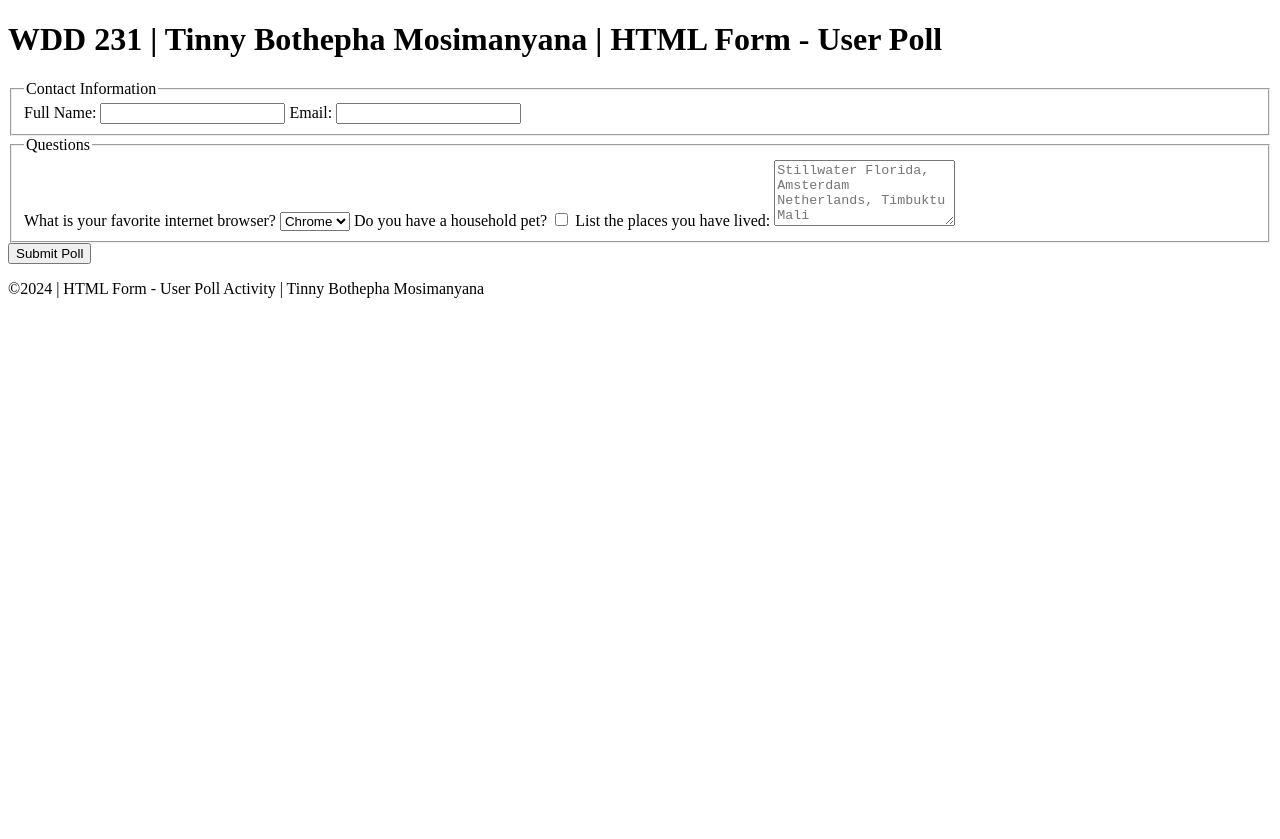
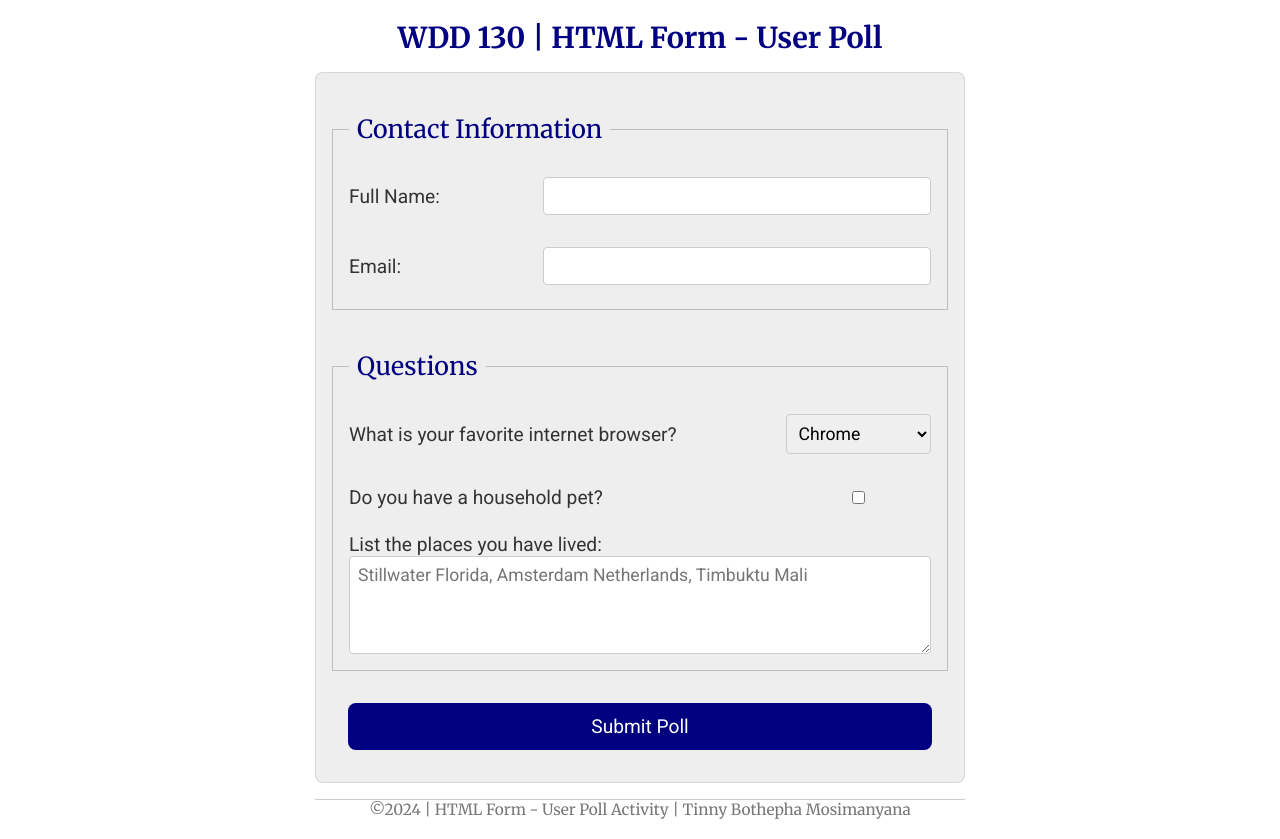
Before and after one commit to tmosimanyana/wdd130, a plain HTML site: page week5/poll-form.html in a window 1280 px wide. Before the commit the page ends 800 px from the top, so only its background shows below. Drawn offline with Linux system fonts and the light colour scheme.

Commit message:
files updated

```diff
--- a/week5/poll-form.html
+++ b/week5/poll-form.html
@@ -1,13 +1,17 @@
 <!DOCTYPE html>
 <html lang="en-us">
 <head>
-  <meta charset="utf-8">
-  <meta name="viewport" content="width=device-width, initial-scale=1">
+  <meta charset="UTF-8">
+  <meta name="viewport" content="width=device-width, initial-scale=1.0">
   <title>WDD 130 | HTML Form - User Poll</title>
+  <link rel="stylesheet" href="styles/poll-form.css">
+  <link rel="preconnect" href="https://fonts.googleapis.com">
+  <link rel="preconnect" href="https://fonts.gstatic.com" crossorigin>
+  <link href="https://fonts.googleapis.com/css2?family=Merriweather:wght@400;700&family=Roboto:wght@400;700&display=swap" rel="stylesheet">
 </head>
 <body>
   <header>
-    <h1>WDD 231 | Tinny Bothepha Mosimanyana | HTML Form - User Poll</h1>
+    <h1>WDD 130 | HTML Form - User Poll</h1>
   </header>
 
   <main>
@@ -15,15 +19,20 @@
       <!-- Contact Information Section -->
       <fieldset>
         <legend>Contact Information</legend>
+        <div class="form-item column2">
           <label for="fullname">Full Name:</label>
           <input type="text" id="fullname" name="fullname">
+        </div>
+        <div class="form-item column2">
           <label for="useremail">Email:</label>
           <input type="email" id="useremail" name="useremail">
+        </div>
       </fieldset>
 
       <!-- Questions Section -->
       <fieldset>
         <legend>Questions</legend>
+        <div class="form-item column1">
           <label for="browser">What is your favorite internet browser?</label>
           <select id="browser" name="browser">
             <option value="chrome">Chrome</option>
@@ -33,12 +42,15 @@
             <option value="brave">Brave</option>
             <option value="other">Other</option>
           </select>
-
+        </div>
+        <div class="form-item column1">
           <label for="pet">Do you have a household pet?</label>
           <input type="checkbox" id="pet" name="pet">
-
+        </div>
+        <div class="form-item">
           <label for="feedback">List the places you have lived:</label>
           <textarea id="feedback" name="feedback" rows="4" placeholder="Stillwater Florida, Amsterdam Netherlands, Timbuktu Mali"></textarea>
+        </div>
       </fieldset>
 
       <!-- Submit Button -->
--- /dev/null
+++ b/week5/styles/poll-form.css
@@ -0,0 +1,112 @@
+/* Universal Selector */
+* {
+    margin: 0;
+    padding: 0;
+    box-sizing: border-box;
+  }
+
+  /* Body Styling */
+  body {
+    font-family: 'Merriweather', Georgia, serif;
+    font-size: 1.2em;
+    color: #333;
+    background: #fff;
+    margin: 20px;
+  }
+
+  /* Header Styling */
+  header {
+    margin: 0 auto;
+    width: 650px;
+  }
+
+  h1 {
+    margin: 1rem;
+    font-size: 1.5em;
+    color: navy;
+    text-align: center;
+  }
+
+  /* Form Styling */
+  form {
+    width: 650px;
+    margin: 0 auto;
+    padding: 1rem;
+    border: 1px solid rgba(0, 0, 0, 0.1);
+    border-radius: 0.5rem;
+    background-color: #eee;
+    display: grid;
+  }
+
+  /* Fieldset Styling */
+  fieldset {
+    display: grid;
+    grid-gap: 1rem;
+    margin: 1rem 0;
+    border: 1px solid rgba(0, 0, 0, 0.2);
+    padding: 1rem;
+  }
+
+  legend {
+    padding: 0.5rem;
+    color: navy;
+    font-size: 1.3em;
+  }
+
+  /* Form Elements Styling */
+  label, input, button, select, textarea {
+    font-family: 'Roboto', Arial, sans-serif;
+  }
+
+  .form-item {
+    display: grid;
+    align-items: center;
+  }
+
+  /* Column Classes for Layout */
+  .column1 {
+    display: grid;
+    grid-template-columns: 3fr 1fr;
+    margin: 0.5rem 0;
+  }
+
+  .column2 {
+    display: grid;
+    grid-template-columns: 1fr 2fr;
+    margin: 0.5rem 0;
+  }
+
+  /* Input Fields Styling */
+  input, select, textarea {
+    padding: 0.5rem;
+    font-size: 1.1rem;
+    border: 1px solid #ccc;
+    border-radius: 0.25rem;
+    width: 100%;
+  }
+
+  /* Button Styling */
+  button {
+    margin: 1rem;
+    background-color: navy;
+    color: #fff;
+    border: none;
+    border-radius: 0.5rem;
+    padding: 0.75rem;
+    font-size: 1.2rem;
+    cursor: pointer;
+  }
+
+  button:hover {
+    background-color: darkgreen;
+  }
+
+  /* Footer Styling */
+  footer {
+    margin: 1rem auto 0;
+    width: 650px;
+    text-align: center;
+    font-size: 0.8em;
+    color: #777;
+    border-top: 1px solid #ccc;
+  }
```
Lines whose indentation alone changed are shown as unchanged.
